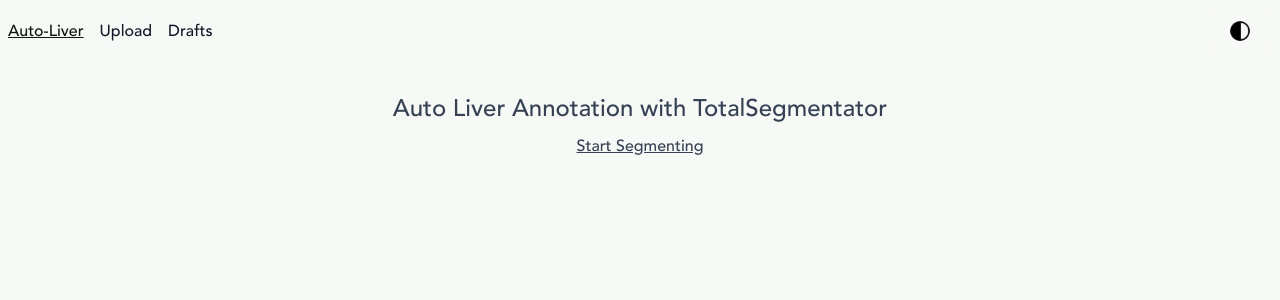
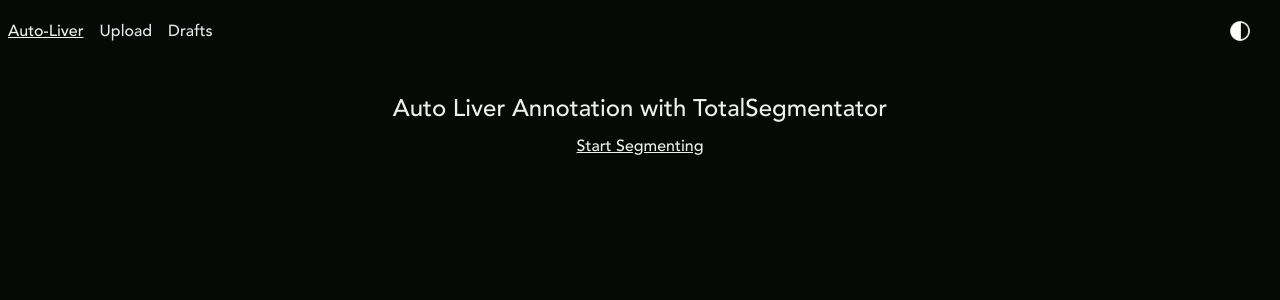
Before and after one commit to evedaktyl/auto-liver, a React (Vite) app in the folder frontend/: page / in a window 1280 px wide. Shown: the top 300 px of the page. Built offline with nearby package versions, Linux system fonts and the light colour scheme; no server answers.

Commit message:
Update ThemeToggle.jsx

```diff
--- a/frontend/src/components/ThemeToggle.jsx
+++ b/frontend/src/components/ThemeToggle.jsx
@@ -1,9 +1,7 @@
 import { useEffect, useState } from "react";
 
 export default function ThemeToggle() {
-  const [dark, setDark] = useState(
-    () => document.documentElement.classList.contains("dark")
-  );
+  const [dark, setDark] = useState(true);
 
   useEffect(() => {
     if (dark) {
```
